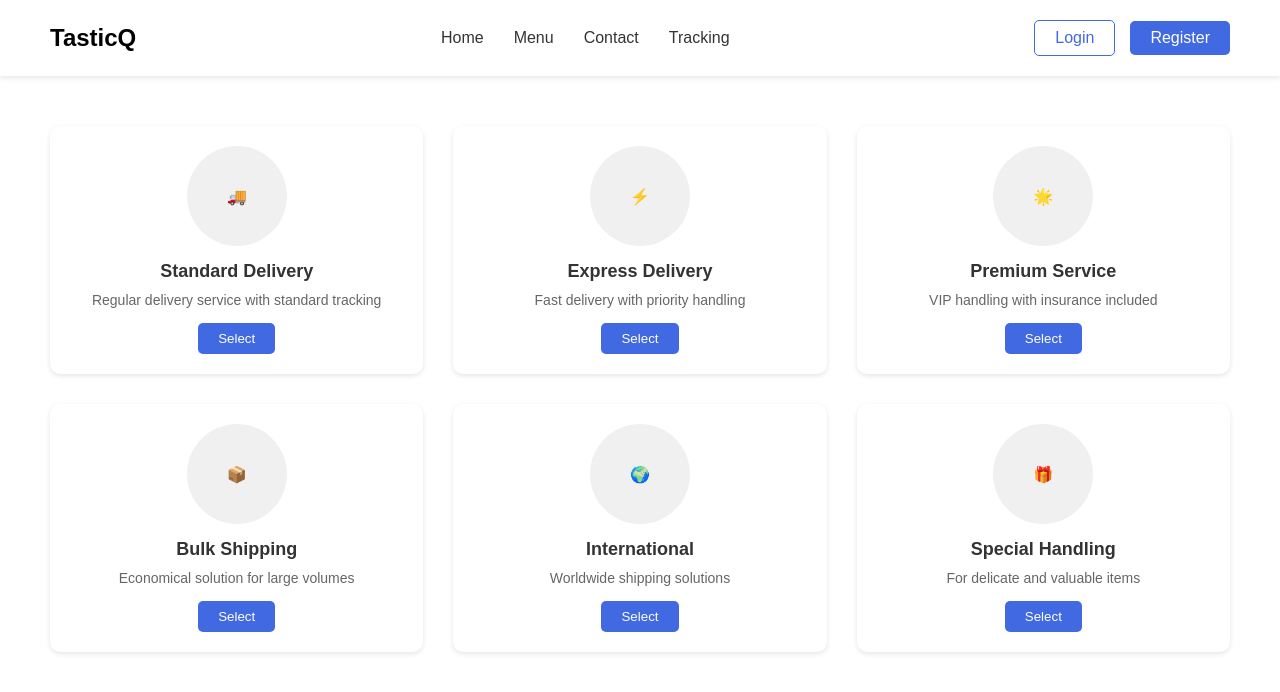
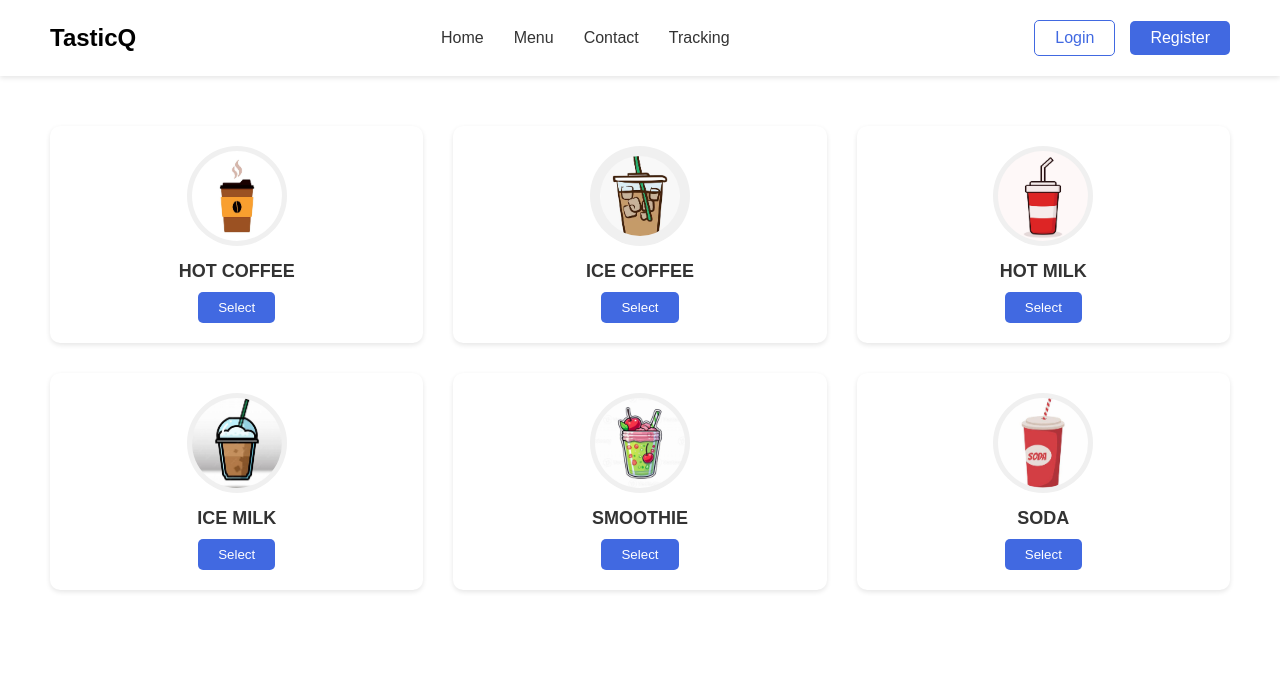
Before and after one commit to Rollupadopt/DBMS_project, a plain HTML site: page DS_project/menu.html in a window 1280 px wide. Drawn offline with Linux system fonts and the light colour scheme.

Commit message:
updateNow

```diff
--- a/DS_project/menu.html
+++ b/DS_project/menu.html
@@ -149,39 +149,46 @@
     <div class="menu-container">
         <div class="menu-grid">
             <div class="menu-item">
-                <div class="menu-icon">🚚</div>
-                <h3 class="menu-title">Standard Delivery</h3>
-                <p class="menu-description">Regular delivery service with standard tracking</p>
+                <div class="menu-icon">
+                    <img src="picture/simple-hot-coffee-takeaway-icon-logo-animated-cartoon-isolated-on-white-background-vector.jpg" style="width: 90px; height: 90px; object-fit: cover; border-radius: 50%;">
+                </div>
+                <h3 class="menu-title">HOT COFFEE</h3>
                 <button class="menu-button">Select</button>
             </div>
             <div class="menu-item">
-                <div class="menu-icon">⚡</div>
-                <h3 class="menu-title">Express Delivery</h3>
-                <p class="menu-description">Fast delivery with priority handling</p>
+                <div class="menu-icon">
+                    <img src="picture/OIP (2).jpg" style="width: 80px; height: 80px; object-fit: cover; border-radius: 50%;">
+                </div>
+                <h3 class="menu-title">ICE COFFEE</h3>
                 <button class="menu-button">Select</button>
             </div>
             <div class="menu-item">
-                <div class="menu-icon">🌟</div>
-                <h3 class="menu-title">Premium Service</h3>
-                <p class="menu-description">VIP handling with insurance included</p>
+                <div class="menu-icon">
+                    <img src="picture/soda-paper-cup-cartoon-icon-disposable-paper-cup-with-soda-and-straw-food-icon-concept-illustration-suitable-for-icon-logo-sticker-clipart-free-vector.jpg" style="width: 90px; height: 90px; object-fit: cover; border-radius: 50%;">
+                </div>
+                <h3 class="menu-title">HOT MILK</h3>
                 <button class="menu-button">Select</button>
             </div>
             <div class="menu-item">
-                <div class="menu-icon">📦</div>
-                <h3 class="menu-title">Bulk Shipping</h3>
-                <p class="menu-description">Economical solution for large volumes</p>
+                <div class="menu-icon">
+                    <img src="picture/OIP (3).jpg" style="width: 90px; height: 90px; object-fit: cover; border-radius: 50%;">
+                </div>
+                <h3 class="menu-title">ICE MILK</h3>
                 <button class="menu-button">Select</button>
             </div>
             <div class="menu-item">
-                <div class="menu-icon">🌍</div>
-                <h3 class="menu-title">International</h3>
-                <p class="menu-description">Worldwide shipping solutions</p>
+                <div class="menu-icon">
+                    <img src="picture/OIP (4).jpg" style="width: 90px; height: 90px; object-fit: cover; border-radius: 50%;">
+                </div>
+                <h3 class="menu-title">SMOOTHIE</h3>
                 <button class="menu-button">Select</button>
             </div>
+
             <div class="menu-item">
-                <div class="menu-icon">🎁</div>
-                <h3 class="menu-title">Special Handling</h3>
-                <p class="menu-description">For delicate and valuable items</p>
+                <div class="menu-icon">
+                    <img src="picture/OIP (5).jpg" style="width: 90px; height: 90px; object-fit: cover; border-radius: 50%;">
+                </div>
+                <h3 class="menu-title">SODA</h3>
                 <button class="menu-button">Select</button>
             </div>
         </div>
```
Also changed, not shown: DS_project/picture/OIP (2).jpg (added), DS_project/picture/OIP (3).jpg (added), DS_project/picture/OIP (4).jpg (added), DS_project/picture/OIP (5).jpg (added), DS_project/picture/simple-hot-coffee-takeaway-icon-logo-animated-cartoon-isolated-on-white-background-vector.jpg (added), DS_project/picture/soda-paper-cup-cartoon-icon-disposable-paper-cup-with-soda-and-straw-food-icon-concept-illustration-suitable-for-icon-logo-sticker-clipart-free-vector.jpg (added).
